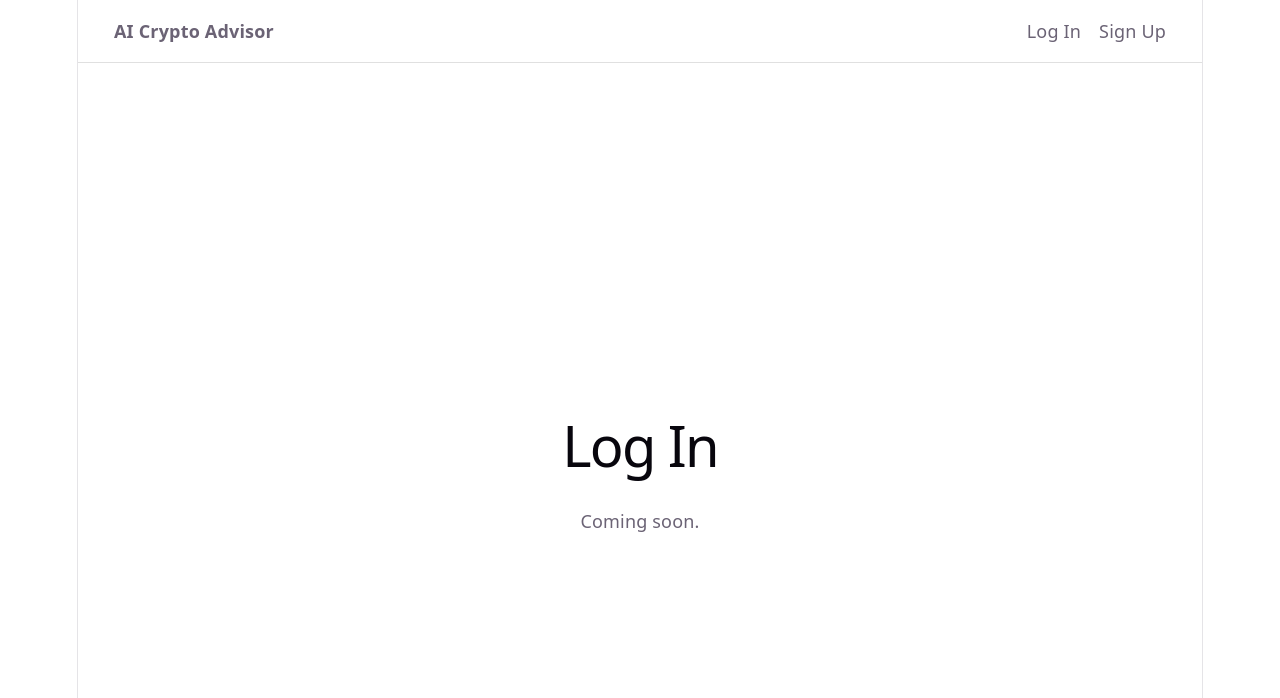
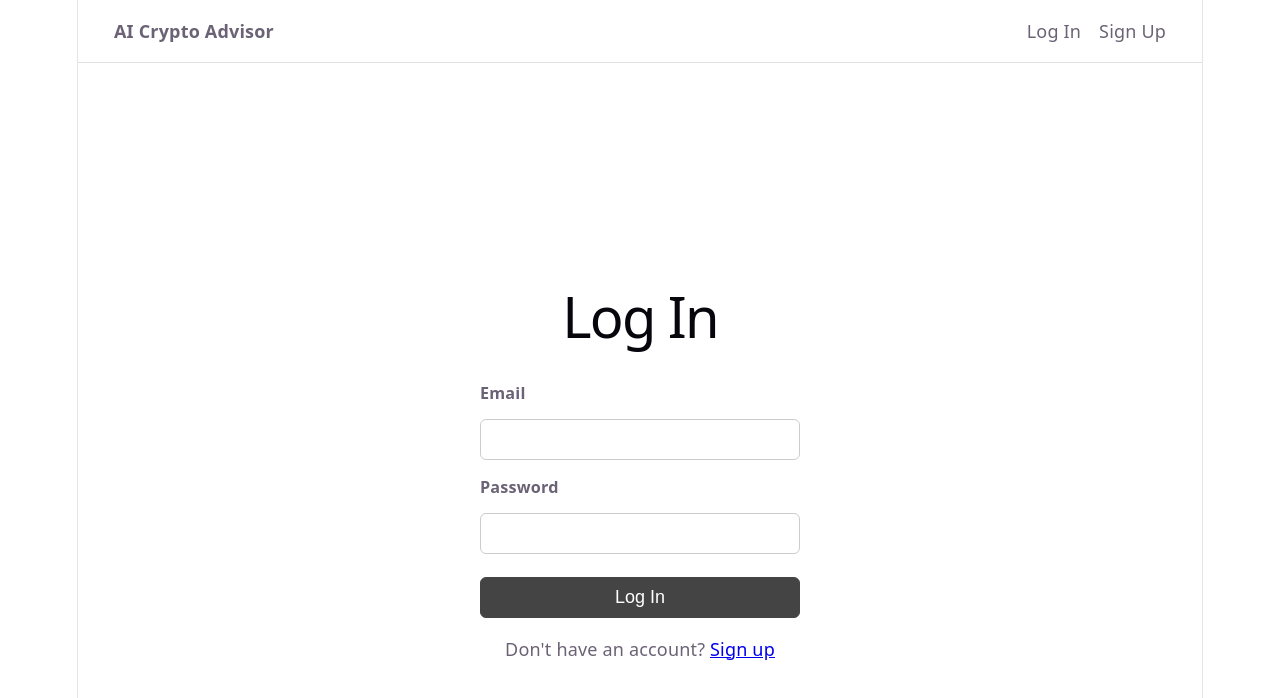
Before and after one commit to fabershaun/ai-crypto-advisor, a React app in the folder frontend/: page /login in a window 1280 px wide. Shown: the top 698 px of the page. Built offline with nearby package versions, Linux system fonts and the light colour scheme; no server answers; the HTML template or start-up script is replaced by a standard one.

Commit message:
Add login page

```diff
--- a/frontend/src/pages/Login.jsx
+++ b/frontend/src/pages/Login.jsx
@@ -1,8 +1,65 @@
+import { useState } from 'react'
+import { Link, useNavigate } from 'react-router-dom'
+import { useAuth } from '../context/useAuth'
+
 function Login() {
+  const [email, setEmail] = useState('')
+  const [password, setPassword] = useState('')
+  const [error, setError] = useState('')
+  const [submitting, setSubmitting] = useState(false)
+  const { login } = useAuth()
+  const navigate = useNavigate()
+
+  const handleSubmit = async (event) => {
+    event.preventDefault()
+    setError('')
+    setSubmitting(true)
+
+    try {
+      await login(email, password)
+      navigate('/dashboard')
+    } catch (err) {
+      if (err.response?.status === 401) {
+        setError('Invalid email or password.')
+      } else {
+        setError('Something went wrong. Please try again.')
+      }
+    } finally {
+      setSubmitting(false)
+    }
+  }
+
   return (
     <div className="page page-centered">
       <h1>Log In</h1>
-      <p>Coming soon.</p>
+      <form className="auth-form" onSubmit={handleSubmit}>
+        <label htmlFor="email">Email</label>
+        <input
+          id="email"
+          type="email"
+          value={email}
+          onChange={(event) => setEmail(event.target.value)}
+          required
+        />
+
+        <label htmlFor="password">Password</label>
+        <input
+          id="password"
+          type="password"
+          value={password}
+          onChange={(event) => setPassword(event.target.value)}
+          required
+        />
+
+        {error && <p className="form-error">{error}</p>}
+
+        <button type="submit" className="btn btn-primary" disabled={submitting}>
+          {submitting ? 'Logging in...' : 'Log In'}
+        </button>
+      </form>
+      <p>
+        Don&apos;t have an account? <Link to="/signup">Sign up</Link>
+      </p>
     </div>
   )
 }
```
